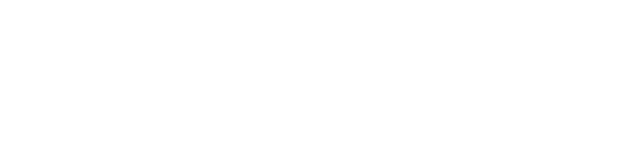
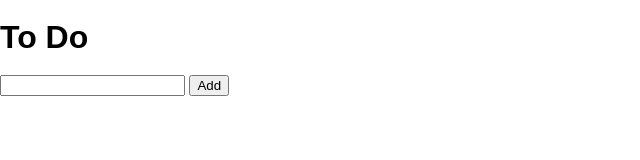
Before and after one commit to GarrettAnderson/todo, a website: page public/index.html in a window 1280 px wide. Shown: the whole page, without its empty margins (0-640 px from the left). Drawn offline with Linux system fonts and the light colour scheme.

Commit message:
created the html for the input area the add button and the ul below where the to do items will appear

```diff
--- a/public/index.html
+++ b/public/index.html
@@ -8,7 +8,20 @@
     <link rel="stylesheet" href="/screen.css" />
   </head>
   <body>
-    <h1 class="hello-world"></h1>
+
+    <h1 class="hello-world">To Do</h1>
+
+    <div class="inputAddSection">
+      <input class="inputToDo"/>
+      <button class="addToDo">Add</button>
+    </div>
+
+    <ul class="toDoList">
+
+    </ul>
+
+
+
     <script src="/main.js" charset="utf-8"></script>
   </body>
 </html>
```
